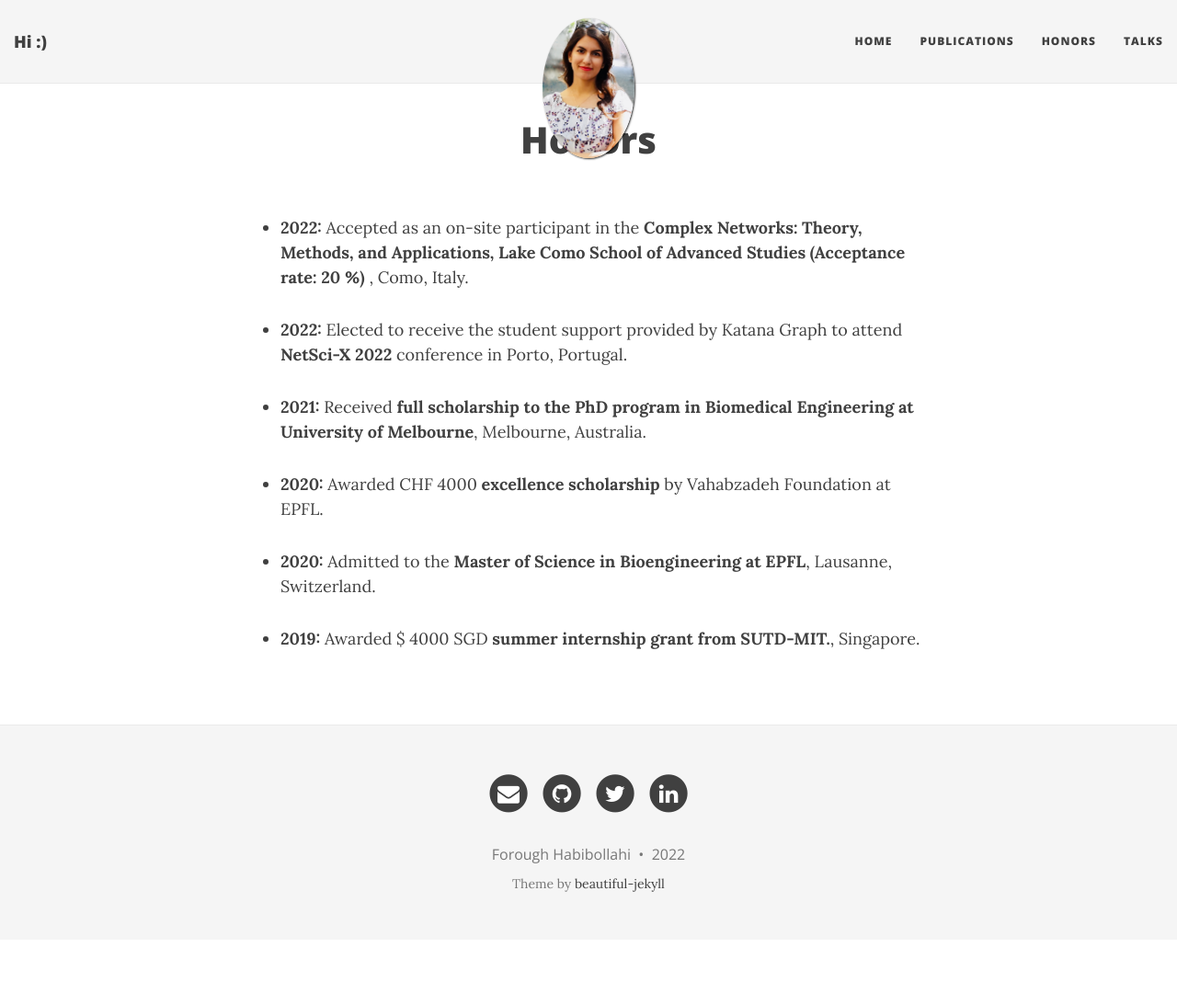
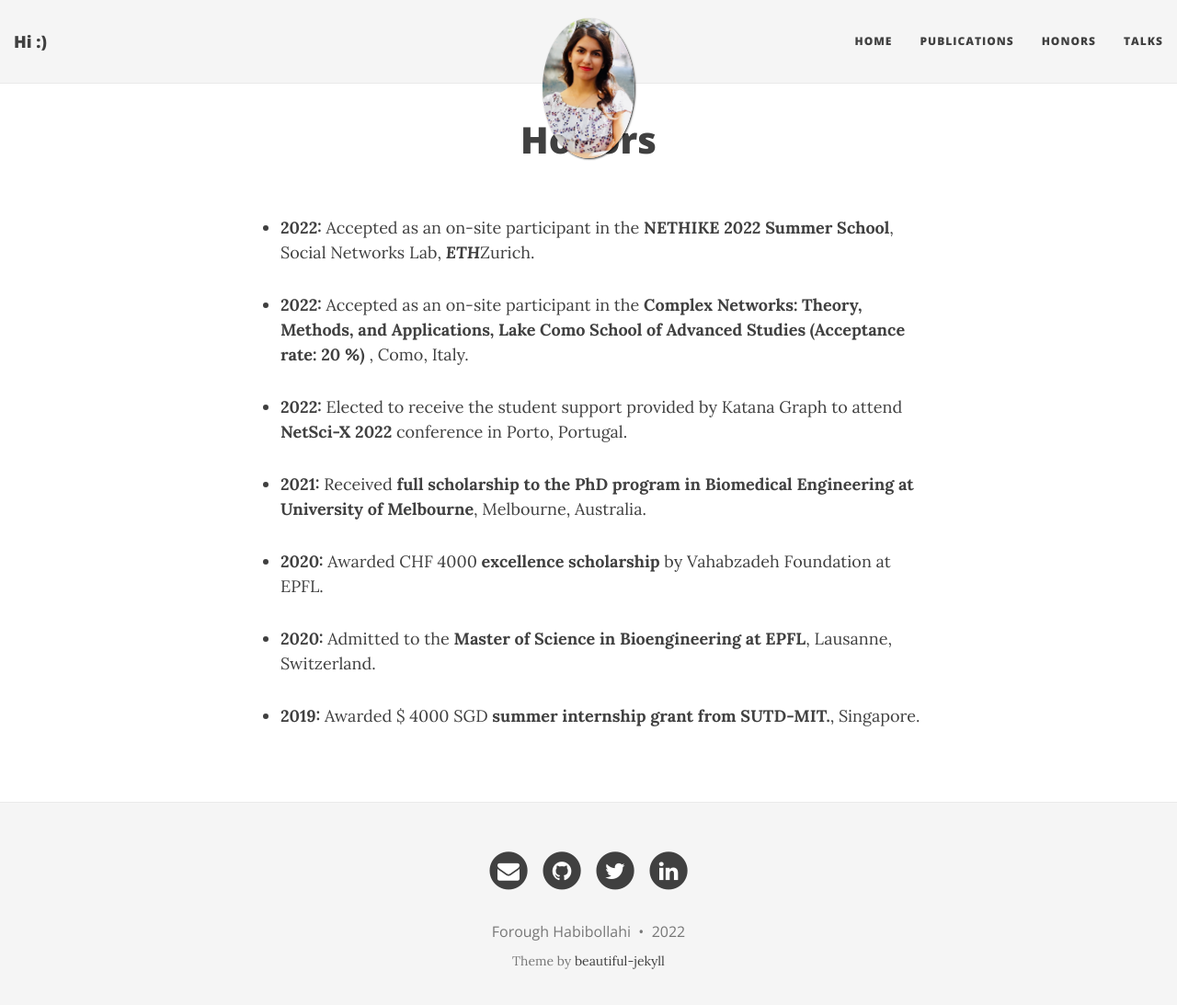
Before and after one commit to ForoughHa/ForoughHa.github.io, a Jekyll site: the page built from honors.md, in a window 1280 px wide and 1106 px high. Shown: the top 1093 px of the window at 92% size. Built offline with Jekyll 4.4.1, drawn with Linux system fonts in a browser that asks for light colours; nearby versions of some CDN libraries.

Commit message:
Update honors.md

```diff
--- a/honors.md
+++ b/honors.md
@@ -2,6 +2,8 @@
 layout: page
 title: Honors
 ---
+
+- <b>2022:</b> Accepted as an on-site participant in the <b>NETHIKE 2022 Summer School</b>, Social Networks Lab, ***ETH***Zurich.
 
 - <b>2022:</b> Accepted as an on-site participant in the <b>Complex Networks: Theory, Methods, and Applications,
 Lake Como School of Advanced Studies (Acceptance rate: 20 %) </b>, Como, Italy.
```
